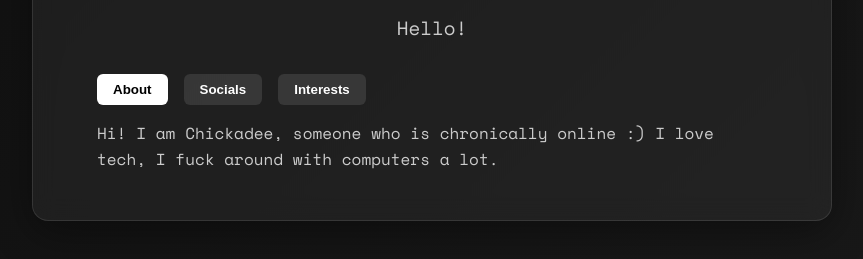
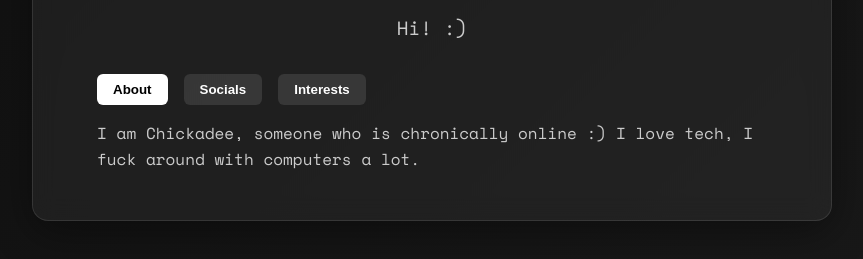
Before and after one commit to chickadeeer/helloworld, a plain HTML site: page index.html in a window 1280 px wide. Both pictures are taken after a click on the element "ENTER". Shown: the part 351-610 px from the top of the page, without its empty margins (208-1071 px from the left). Drawn offline with nearby package versions, Linux system fonts and the light colour scheme.

Commit message:
Update greeting text in index.html

```diff
--- a/index.html
+++ b/index.html
@@ -170,7 +170,7 @@
 
 <div class="card" id="card">
   <h1>Chickadee</h1>
-  <p>Hello!</p>
+  <p>Hi! :)</p>
   <div class="btn" id="enterBtn">Enter</div>
 
   <div class="tabs" id="tabs">
@@ -182,7 +182,7 @@
 
     <div class="tab-content" id="tabContent">
       <div id="about">
-        Hi! I am Chickadee, someone who is chronically online :) I love tech, I fuck around with computers a lot.
+        I am Chickadee, someone who is chronically online :) I love tech, I fuck around with computers a lot.
       </div>
 
       <div id="socials" style="display:none;">
```
